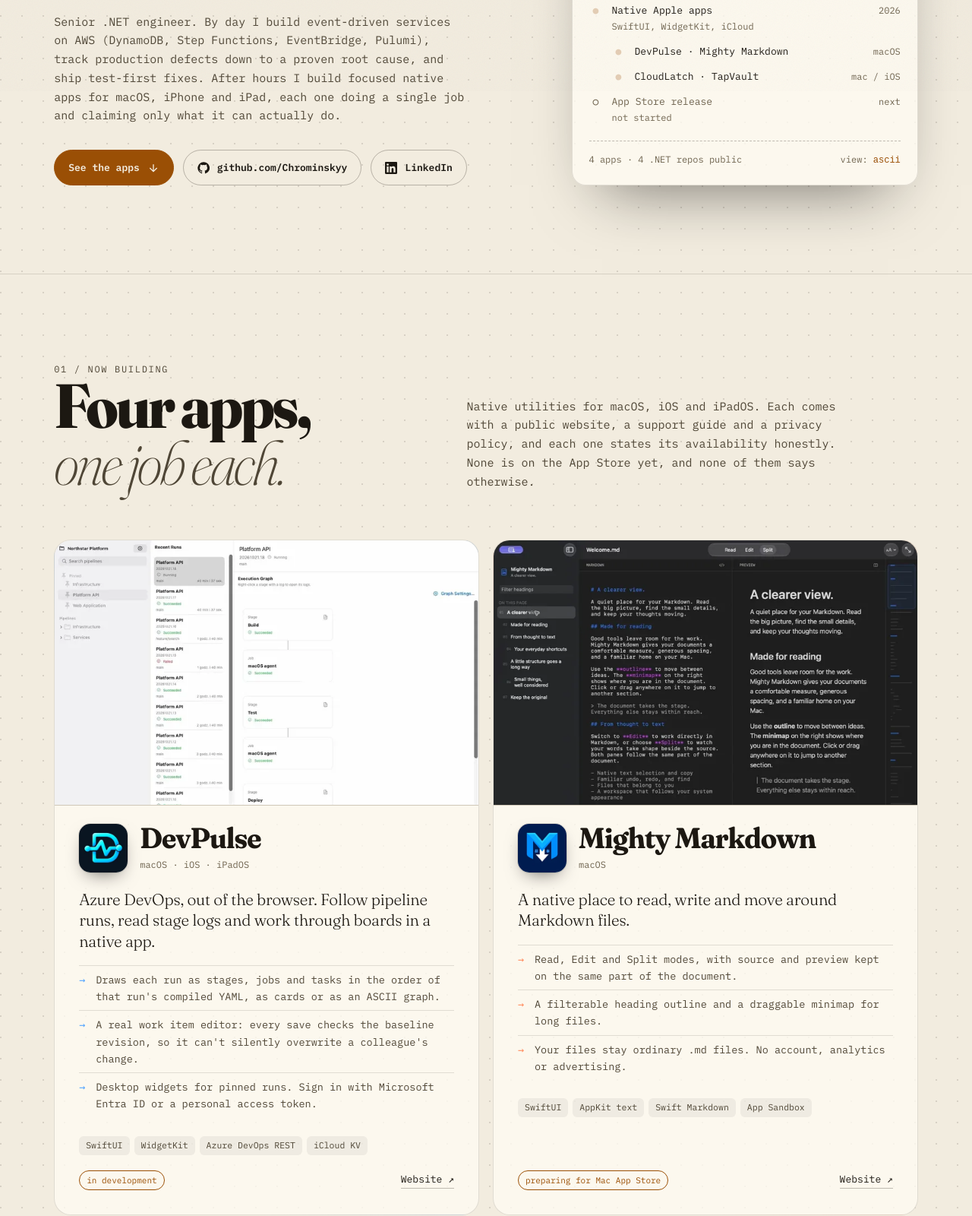
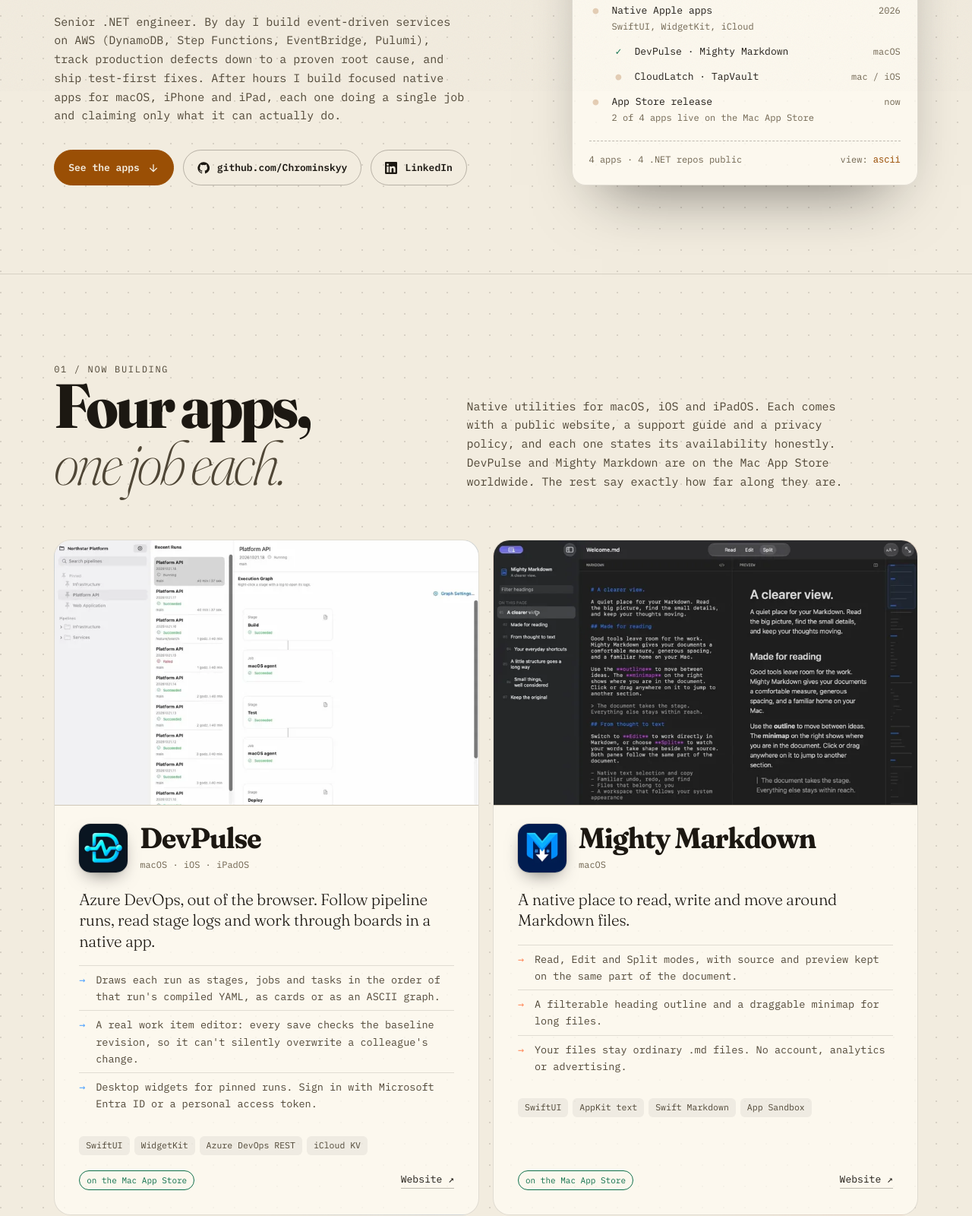
Before and after one commit to Chrominskyy/chrominsky.dev, a plain HTML site: page index.html in a window 1280 px wide. Shown: the part 680-2280 px from the top of the page at 76% size. Drawn offline with Linux system fonts and the light colour scheme.

Commit message:
Mark DevPulse and Mighty Markdown as available on the Mac App Store
Co-Authored-By: Claude Opus 5.5 <noreply@anthropic.com>
Claude-Session: https://claude.ai/code/session_01QCpG6HCzWUiZvaaadsKPwQ

```diff
--- a/index.html
+++ b/index.html
@@ -493,9 +493,9 @@ footer .wrap { display: flex; justify-content: space-between; gap: 16px; flex-wr
           <li class="stage ok child" style="--s:2"><span class="glyph">✓</span><span class="label">Chrominsky.Utils on NuGet</span><span class="time">lib</span></li>
           <li class="stage running" style="--s:3"><span class="glyph">●</span><span class="label">Event-driven AWS<small>DynamoDB, Step Functions, Pulumi</small></span><span class="time">day job</span></li>
           <li class="stage running" style="--s:4"><span class="glyph">●</span><span class="label">Native Apple apps<small>SwiftUI, WidgetKit, iCloud</small></span><span class="time">2026</span></li>
-          <li class="stage running child" style="--s:5"><span class="glyph">●</span><span class="label">DevPulse · Mighty Markdown</span><span class="time">macOS</span></li>
+          <li class="stage ok child" style="--s:5"><span class="glyph">✓</span><span class="label">DevPulse · Mighty Markdown</span><span class="time">macOS</span></li>
           <li class="stage running child" style="--s:6"><span class="glyph">●</span><span class="label">CloudLatch · TapVault</span><span class="time">mac / iOS</span></li>
-          <li class="stage queued" style="--s:7"><span class="glyph">○</span><span class="label">App Store release<small>not started</small></span><span class="time">next</span></li>
+          <li class="stage running" style="--s:7"><span class="glyph">●</span><span class="label">App Store release<small>2 of 4 apps live on the Mac App Store</small></span><span class="time">now</span></li>
         </ol>
         <div class="run-foot"><span>4 apps · 4 .NET repos public</span><span>view: <code>ascii</code></span></div>
       </aside>
@@ -509,7 +509,7 @@ footer .wrap { display: flex; justify-content: space-between; gap: 16px; flex-wr
           <p class="sec-num reveal">01 / Now building</p>
           <h2 id="apps-h" class="reveal" style="--i:1">Four apps,<br><i>one job each.</i></h2>
         </div>
-        <p class="reveal" style="--i:2">Native utilities for macOS, iOS and iPadOS. Each comes with a public website, a support guide and a privacy policy, and each one states its availability honestly. None is on the App Store yet, and none of them says otherwise.</p>
+        <p class="reveal" style="--i:2">Native utilities for macOS, iOS and iPadOS. Each comes with a public website, a support guide and a privacy policy, and each one states its availability honestly. DevPulse and Mighty Markdown are on the Mac App Store worldwide. The rest say exactly how far along they are.</p>
       </div>
 
       <div class="apps">
@@ -527,7 +527,7 @@ footer .wrap { display: flex; justify-content: space-between; gap: 16px; flex-wr
           </ul>
           <ul class="tech" aria-label="Technologies"><li>SwiftUI</li><li>WidgetKit</li><li>Azure DevOps REST</li><li>iCloud KV</li></ul>
           <div class="app-foot">
-            <span class="badge dev">in development</span>
+            <span class="badge live">on the Mac App Store</span>
             <a href="https://devpulse.chrominsky.dev/">Website ↗</a>
           </div>
         </article>
@@ -546,7 +546,7 @@ footer .wrap { display: flex; justify-content: space-between; gap: 16px; flex-wr
           </ul>
           <ul class="tech" aria-label="Technologies"><li>SwiftUI</li><li>AppKit text</li><li>Swift Markdown</li><li>App Sandbox</li></ul>
           <div class="app-foot">
-            <span class="badge dev">preparing for Mac App Store</span>
+            <span class="badge live">on the Mac App Store</span>
             <a href="https://mightymarkdown.chrominsky.dev/">Website ↗</a>
           </div>
         </article>
```
Also changed, not shown: pl/index.html (+5 -5 lines).
